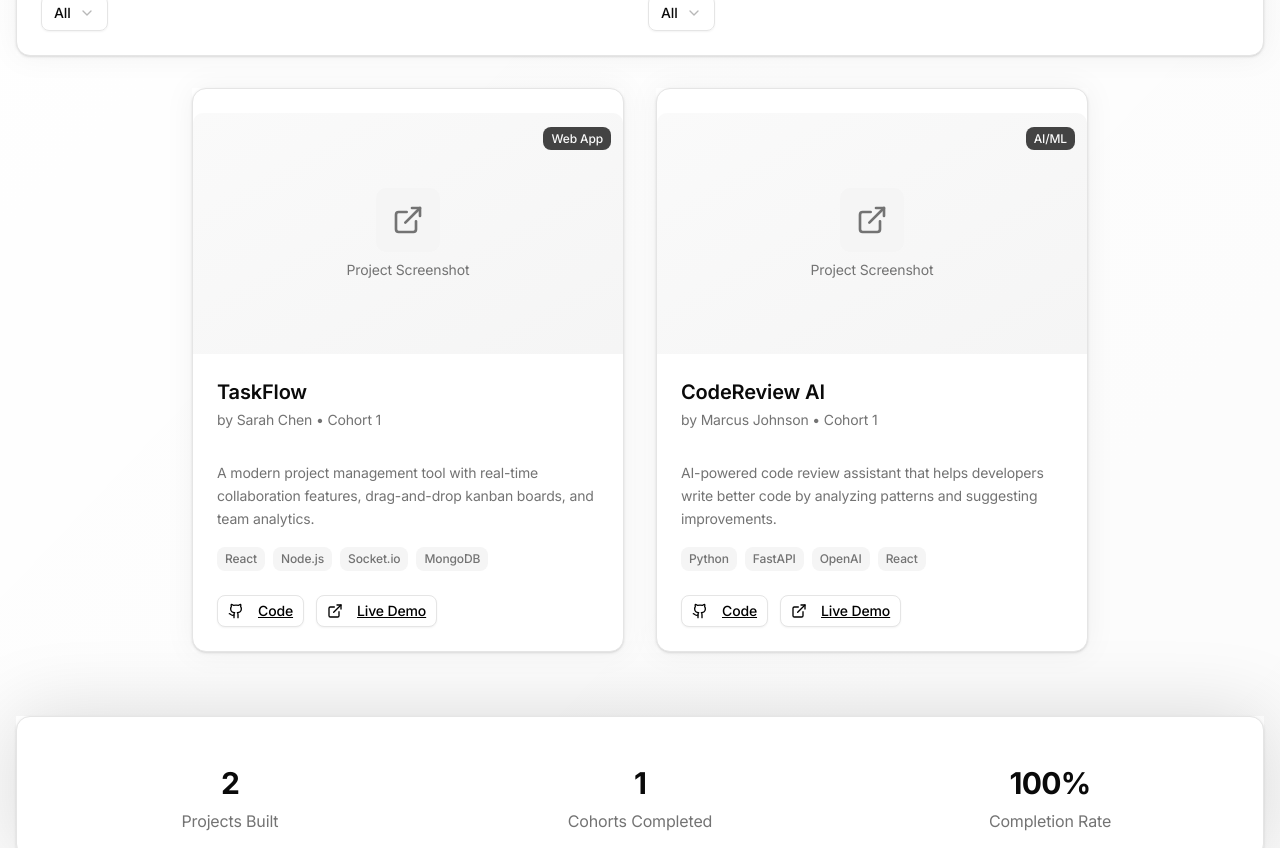
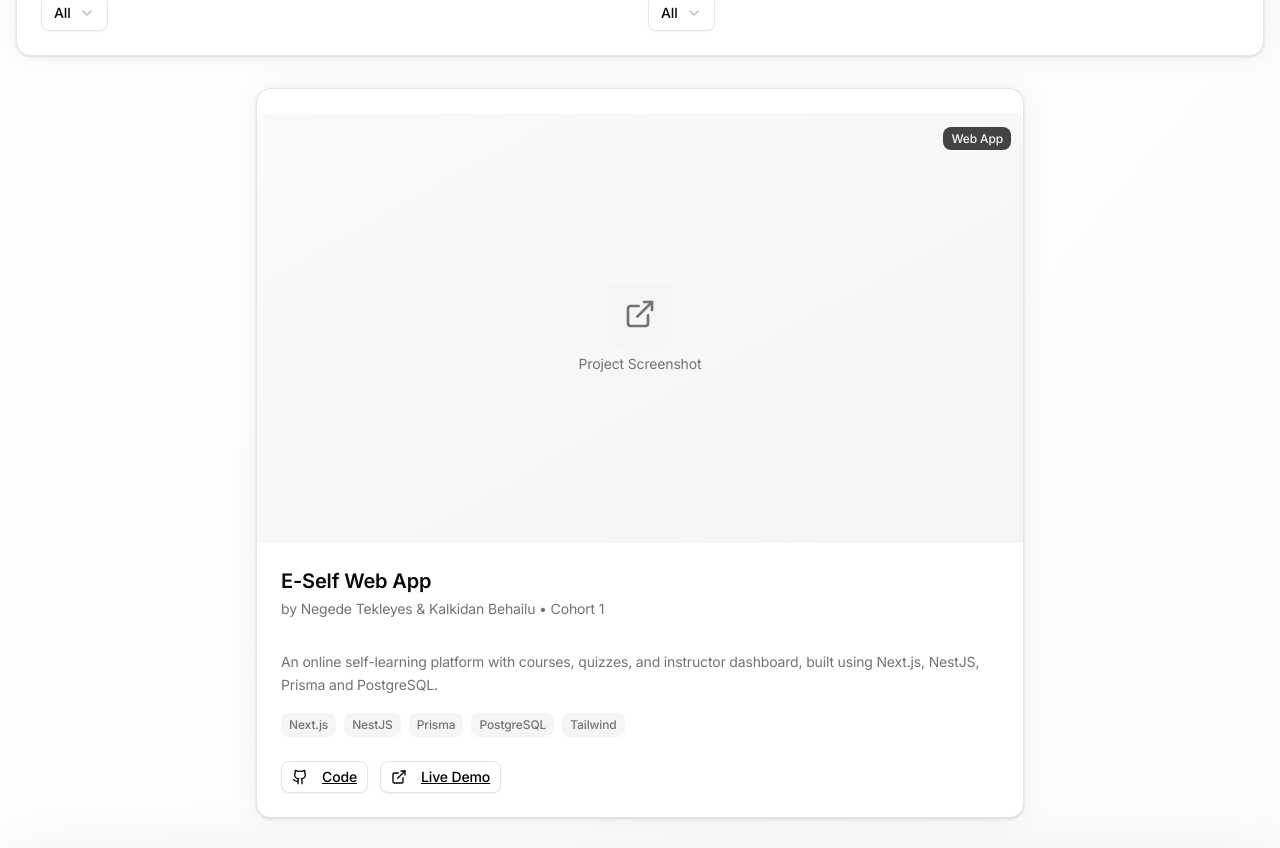
Before and after one commit to Dagmawi-Y/spd, a Next.js app in the folder landing/: page /prev-cohorts in a window 1280 px wide. Shown: the part 460-1308 px from the top of the page. Built offline with nearby package versions, Linux system fonts and the light colour scheme.

Commit message:
added projects detaile

```diff
--- a/landing/src/data/projects.ts
+++ b/landing/src/data/projects.ts
@@ -12,29 +12,17 @@
 }
 
 export const allProjects: Project[] = [
-  {
-    id: '1',
-    title: 'TaskFlow',
-    description: 'A modern project management tool with real-time collaboration features, drag-and-drop kanban boards, and team analytics.',
-    author: 'Sarah Chen',
+   {
+    id: '3',
+    title: 'E-Self Web App',
+    description: 'An online self-learning platform with courses, quizzes, and instructor dashboard, built using Next.js, NestJS, Prisma and PostgreSQL.',
+    author: 'Negede Tekleyes & Kalkidan Behailu',
     cohort: 'Cohort 1',
     category: 'Web App',
-    technologies: ['React', 'Node.js', 'Socket.io', 'MongoDB'],
-    githubUrl: 'https://github.com/example/taskflow',
-    liveUrl: 'https://taskflow-demo.com',
-    imageUrl: '/api/placeholder/600/400'
-  },
-  {
-    id: '2',
-    title: 'CodeReview AI',
-    description: 'AI-powered code review assistant that helps developers write better code by analyzing patterns and suggesting improvements.',
-    author: 'Marcus Johnson',
-    cohort: 'Cohort 1',
-    category: 'AI/ML',
-    technologies: ['Python', 'FastAPI', 'OpenAI', 'React'],
-    githubUrl: 'https://github.com/example/codereview-ai',
-    liveUrl: 'https://codereview-ai.com',
-    imageUrl: '/api/placeholder/600/400'
+    technologies: ['Next.js', 'NestJS', 'Prisma', 'PostgreSQL', 'Tailwind'],
+    githubUrl: 'https://github.com/NegedeTekleyes/E-self-Lerning',
+    liveUrl: 'https://e-self-lerning-nbv9.vercel.app/',
+    imageUrl: '/images/HomePage.png'
   }
 ];
 
```
